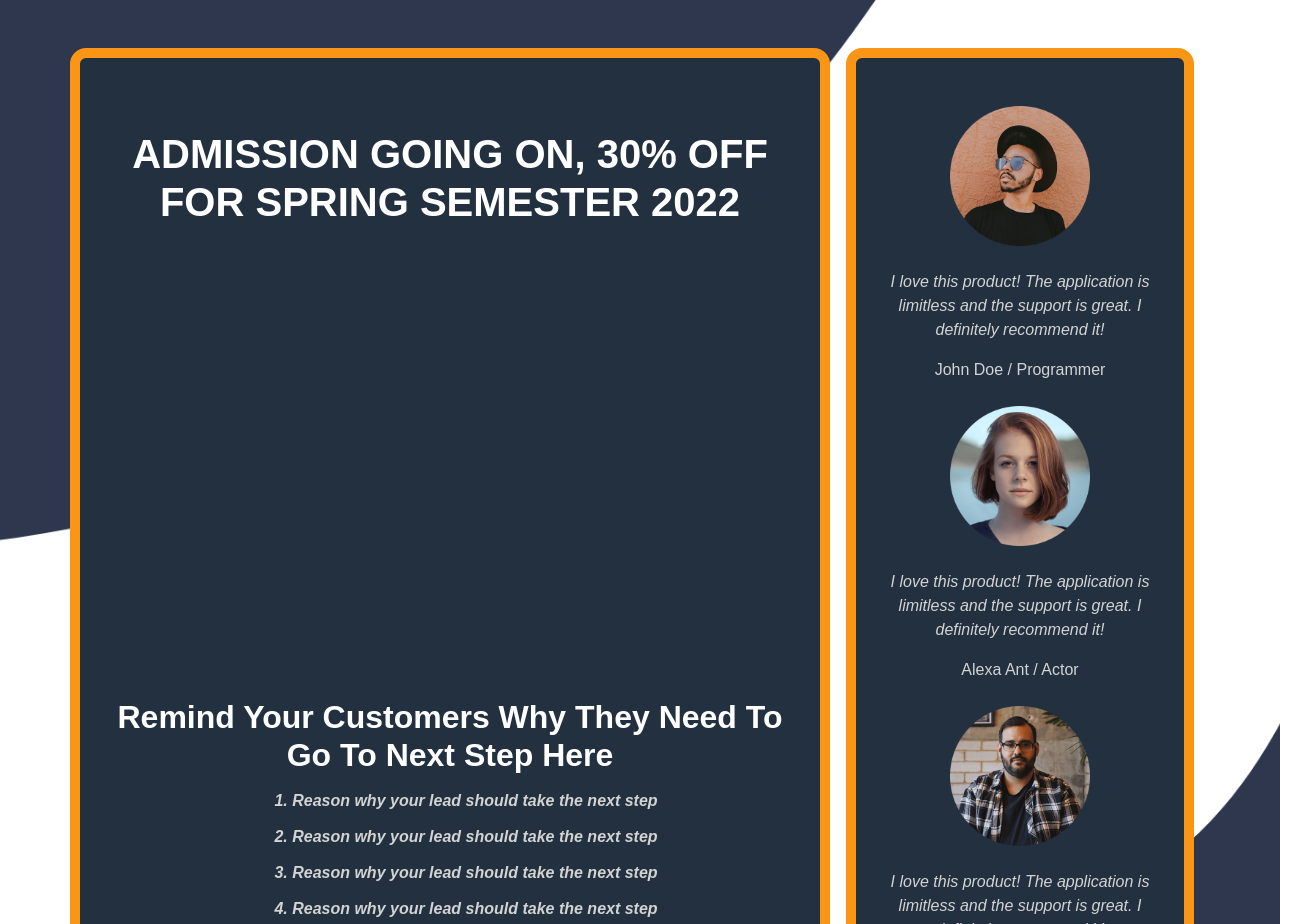
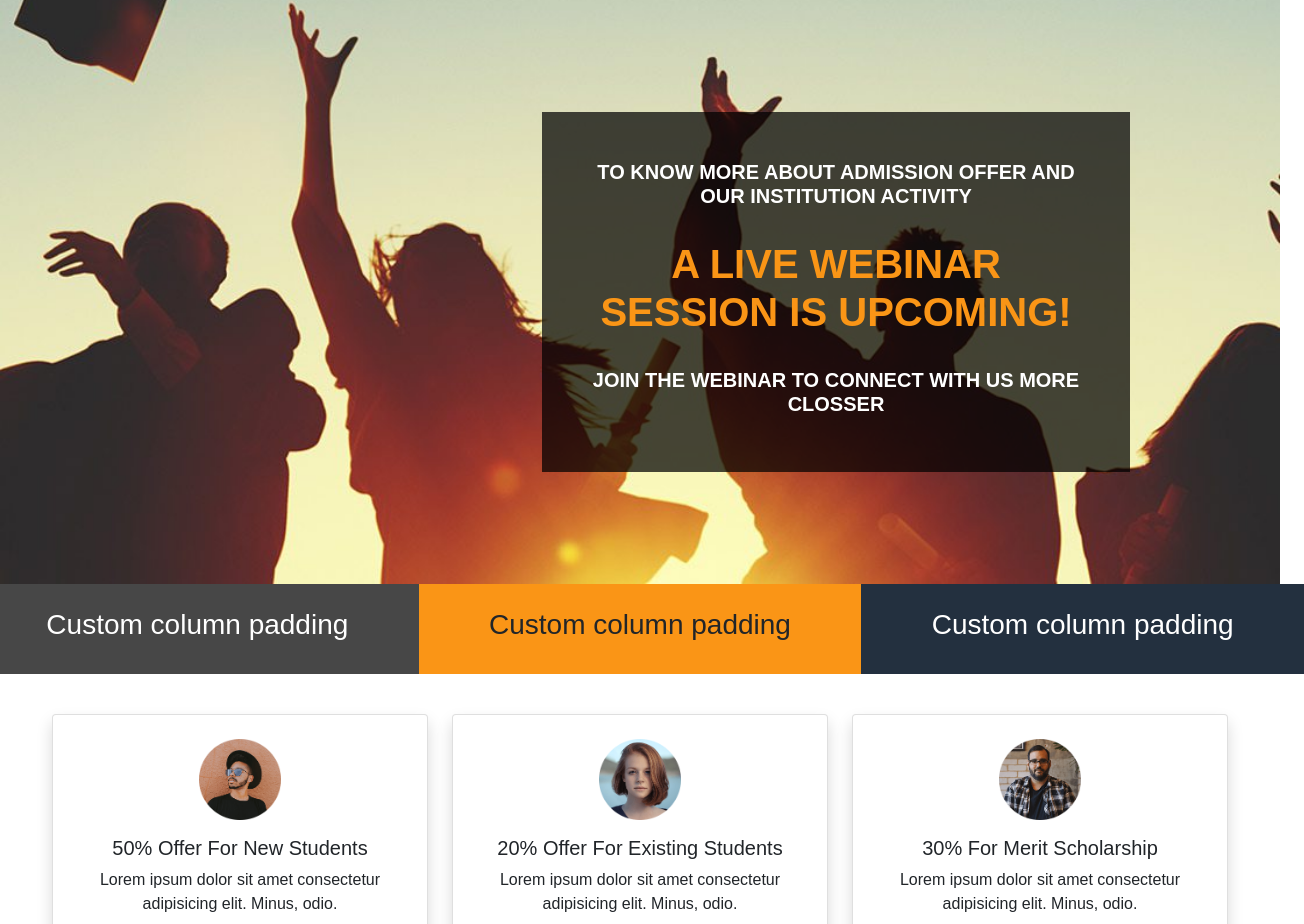
Before and after one commit to iqbal9865/Admission-Funnel, a React (Create React App) app: page /admissionOffer in a window 1280 px wide. Shown: the top 924 px of the page, 1304 px wide, since content can reach past the window. Built offline with nearby package versions, Linux system fonts and the light colour scheme.

Commit message:
bridge page working

```diff
--- a/package.json
+++ b/package.json
@@ -9,10 +9,12 @@
     "get-youtube-id": "^1.0.1",
     "react": "^17.0.2",
     "react-dom": "^17.0.2",
+    "react-facebook-login": "^4.1.1",
     "react-hook-form": "^7.17.5",
     "react-player": "^2.9.0",
     "react-router-dom": "^5.3.0",
     "react-scripts": "4.0.3",
+    "react-typical": "^0.1.3",
     "react-youtube": "^7.13.1",
     "web-vitals": "^1.1.2"
   },
--- a/src/components/BridgePage/BridgePageMain/BridgeMain.js
+++ b/src/components/BridgePage/BridgePageMain/BridgeMain.js
@@ -1,13 +1,15 @@
 import React from 'react';
 import BridgeTop from '../BridgePageTop/BridgeTop'
+import Gutters from '../Gutters/Gutters';
+import Offers from '../Offers/Offers';
 import Testimonials from '../Testimonials/Testimonials';
 const BridgeMain = () => {
     return (
         <div>
-
+            <BridgeTop />
+            <Gutters />
+            <Offers />
             <Testimonials />
-
-
         </div>
     );
 };
--- a/src/components/BridgePage/BridgePageTop/BridgeTop.js
+++ b/src/components/BridgePage/BridgePageTop/BridgeTop.js
@@ -1,9 +1,32 @@
 import React from 'react';
+import BridgeTopCSS from './BridgeTop.module.css'
+// import Typical from 'react-typical'
+
 
 const BridgeTop = () => {
     return (
-       <div>
+       <div className={BridgeTopCSS.bg}>
+          <div className="row py-5">
+              <div className="col-md-5 py-5">
 
+              </div>
+              <div className="col-md-6 p-5 "  style={{backgroundColor:'rgba(0,0,0,0.72)', color:'white'}}>
+                <h5 style={{fontWeight:'700'}}>TO KNOW MORE ABOUT ADMISSION OFFER AND OUR INSTITUTION ACTIVITY</h5>
+
+                {/* <h1 className='py-4' style={{fontWeight:'700',color:'#FA9516'}}>
+                <Typical
+                                steps={['A LIVE WEBINAR SESSION IS UPCOMING!', 100, 'A SPECIAL OFFER IS GOING ON FOR EXISTING STUDENTS', 100,'30% OFFER IS STILL AVAILABLE FOR NEW STUDENTS', 100,'MERIT SCHOLARSHIP IS AVAILABLE FOR GOOD RESULT', 100]}
+                                loop={Infinity}
+                                wrapper="p"
+                            />
+                  </h1> */}
+
+                <h1 className='py-4' style={{fontWeight:'700',color:'#FA9516'}}>A LIVE WEBINAR SESSION IS UPCOMING!</h1>
+                <h5 style={{fontWeight:'700'}}>JOIN THE WEBINAR TO CONNECT WITH US MORE CLOSSER</h5>
+
+
+              </div>
+          </div>
        </div>
     );
 };
--- /dev/null
+++ b/src/components/BridgePage/BridgePageTop/BridgeTop.module.css
@@ -0,0 +1,7 @@
+.bg{
+    background-image:url(../../../images/graduatepc3.jpg);
+    background-repeat:no-repeat;
+    background-position: 100% 100%;
+    background-size: cover;
+    padding:4em;
+}
--- /dev/null
+++ b/src/components/BridgePage/Gutters/Gutters.js
@@ -0,0 +1,26 @@
+import React from 'react';
+
+const Gutters = () => {
+
+
+
+    return (
+
+            <div class="">
+            <div class="row g-5">
+                <div style={{backgroundColor:'rgba(0,0,0,0.72)',color:'white',fontWeight:'700'}}class="col-md-4">
+                    <div class="p-4 "><h3>Custom column padding</h3></div>
+                </div>
+                <div style={{backgroundColor:'#FA9516',fontWeight:'700'}} class="col-md-4">
+                    <div class="p-4 "><h3>Custom column padding</h3></div>
+                </div>
+                <div style={{backgroundColor:'#23303F',color:'white',fontWeight:'700'}}  class="col-md-4">
+                    <div class="p-4 "><h3>Custom column padding</h3></div>
+                </div>
+            </div>
+            </div>
+
+    );
+};
+
+export default Gutters;
--- /dev/null
+++ b/src/components/BridgePage/Offers/Offer.js
@@ -0,0 +1,21 @@
+import React from 'react';
+
+const Offer = ( {offer} ) => {
+    return (
+        <div className="col-md-4 ">
+            <div class="card p-4 shadow" >
+                <div className="d-flex justify-content-center">
+                    <img className="card-img-top img-fluid w-25" src={offer.img} alt="" />
+                </div>
+
+                <div className="card-body">
+                    <h5 className="card-title">{offer.name}</h5>
+                    <p className="card-text">{offer.body}</p>
+
+                </div>
+                </div>
+        </div>
+    );
+};
+
+export default Offer;
--- /dev/null
+++ b/src/components/BridgePage/Offers/Offers.js
@@ -0,0 +1,37 @@
+import {useState} from 'react';
+import pic1 from '../../../images/TestimonialP1.png';
+import pic2 from '../../../images/TestimonialP2.png';
+import pic3 from '../../../images/TestimonialP3.png';
+import Offer from './Offer';
+const offerInfo = [
+    {
+        id: 1,
+        img: pic1,
+        name: '50% Offer For New Students',
+        body: 'Lorem ipsum dolor sit amet consectetur adipisicing elit. Minus, odio.'
+    },
+    {
+        id:2,
+        img: pic2,
+        name: '20% Offer For Existing Students',
+        body: 'Lorem ipsum dolor sit amet consectetur adipisicing elit. Minus, odio.'
+    },
+    {
+        id:3,
+        img: pic3,
+        name: '30% For Merit Scholarship',
+        body: 'Lorem ipsum dolor sit amet consectetur adipisicing elit. Minus, odio.'
+    }
+]
+
+const Offers = () => {
+    const [offers, setOffers] = useState(offerInfo)
+    return (
+        <div className="row m-4 p-3">
+            {
+                offers.map(offer => <Offer key={offer.id} offer={offer} />)
+            }
+        </div>
+    )
+}
+export default Offers;
--- a/src/components/LeadPage/OfferSummary/OfferSummary.js
+++ b/src/components/LeadPage/OfferSummary/OfferSummary.js
@@ -51,33 +51,32 @@ const OfferSummary  = () => {
                <div className="col-md-6 p-4">
                     <h1 style={{color:'#FA9516', fontWeight:'700'}} className="mx-3 px-2 pt-4 pb-2 mt-4">30% WEAVER FOR SPRING SEMESTER 2021</h1>
                     <h3 style={{color:'white',fontWeight:'700'}} className="py-3">ABCD UNIVERSITY</h3>
-                    <h4 style={{color:'white'}} className='py-1'>15 NOVEMBER - 31 DECEMBER</h4>
+                    <h4 style={{color:'white'}} className='pt-1'>15 NOVEMBER - 31 DECEMBER</h4>
 
                     <div style={{color:'white'}} className='timer d-flex align-items-center justify-content-center my-4'>
 
                         <section className="mx-3"  >
-                            <h4 style={{color:'#FA9516', fontWeight:'700'}}>{timerDays}</h4>
+                            <h3 style={{color:'#FA9516', fontWeight:'700'}}>{timerDays}</h3>
                             <h4>Days</h4>
                         </section>
 
                         <section className="mx-3" >
-                            <h4 style={{color:'#FA9516',fontWeight:'700'}}>{timerHours}</h4>
+                            <h3 style={{color:'#FA9516',fontWeight:'700'}}>{timerHours}</h3>
                             <h4>Hours</h4>
                         </section>
 
                         <section className="mx-3" >
-                            <h4 style={{color:'#FA9516',fontWeight:'700'}}>{timerMinites}</h4>
+                            <h3 style={{color:'#FA9516',fontWeight:'700'}}>{timerMinites}</h3>
                             <h4>Minites</h4>
                         </section>
-
                         <section className="mx-3"  >
-                            <h4 style={{color:'#FA9516',fontWeight:'700'}}>{timerSeconds}</h4>
+                            <h3 style={{color:'#FA9516',fontWeight:'700'}}>{timerSeconds}</h3>
                             <h4>Seconds</h4>
                         </section>
 
                     </div>
 
-                    <div className="pb-3">
+                    <div className="pb-2">
                         <OptinForm />
                         <p className='mx-5 px-5' style={{color:'white',textAlign:'left', marginTop:"4px"}}>Submit Your Email To See More Details</p>
                     </div>
--- a/src/components/LeadPage/OptinForm/OptinForm.js
+++ b/src/components/LeadPage/OptinForm/OptinForm.js
@@ -13,7 +13,7 @@ const OptinForm = () => {
 
             <form className=" mx-lg-5 px-lg-5" onSubmit={handleSubmit(onSubmit)}>
 
-             <div class="input-group mt-4">
+             <div class="input-group ">
                 <input style={{borderRadius:'0'}} type="email" required class="form-control" placeholder="Enter Your Email" aria-label="Enter Your Email" aria-describedby="basic-addon2" {...register("email", { required: true })}  />
                 <div class="input-group-append" >
                     <button type="submit"  className=" input-group-text" id="email-submit-btn"><Link to="/admissionOffer" id='email-submit-btn-link'>SUBMIT</Link></button>
```
Also changed, not shown: src/images/graduatepc3.jpg (added), 1 other file (tests, documents, lock files or other folders).
